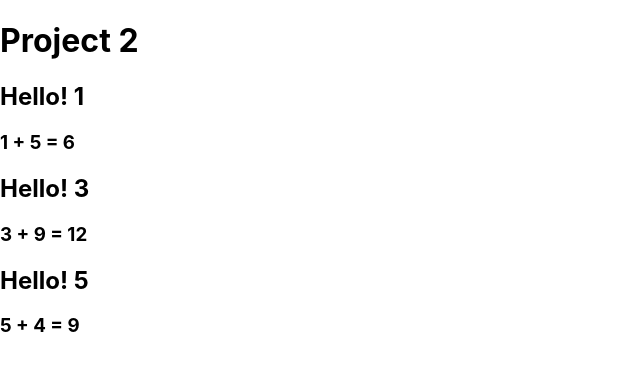
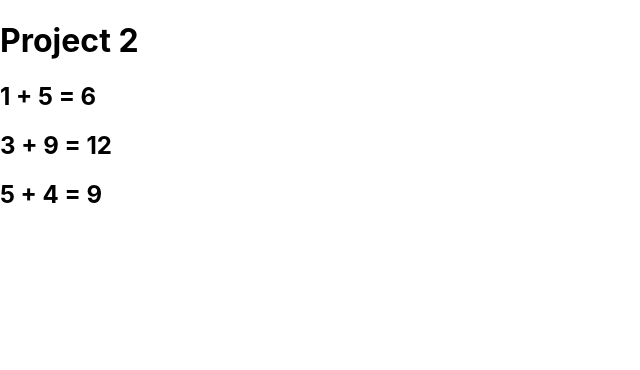
Before and after one commit to dnslusser/project-2, a React (Create React App) app: page / in a window 1280 px wide. Shown: the top 370 px of the page, without its empty margins (0-640 px from the left). Built offline with nearby package versions, Linux system fonts and the light colour scheme.

Commit message:
Math for addition component

```diff
--- a/src/Addition.js
+++ b/src/Addition.js
@@ -4,11 +4,8 @@ const Addition = (props) => {
   return (
     <>
       <h2>
-        Hello! {props.numberOne}
+        {props.numberOne} + {props.numberTwo} = {props.numberOne + props.numberTwo}
       </h2>
-      <h3>
-        {props.numberOne} + {props.numberTwo} = {props.numberOne + props.numberTwo}
-      </h3>
     </>
   );
 };
```
